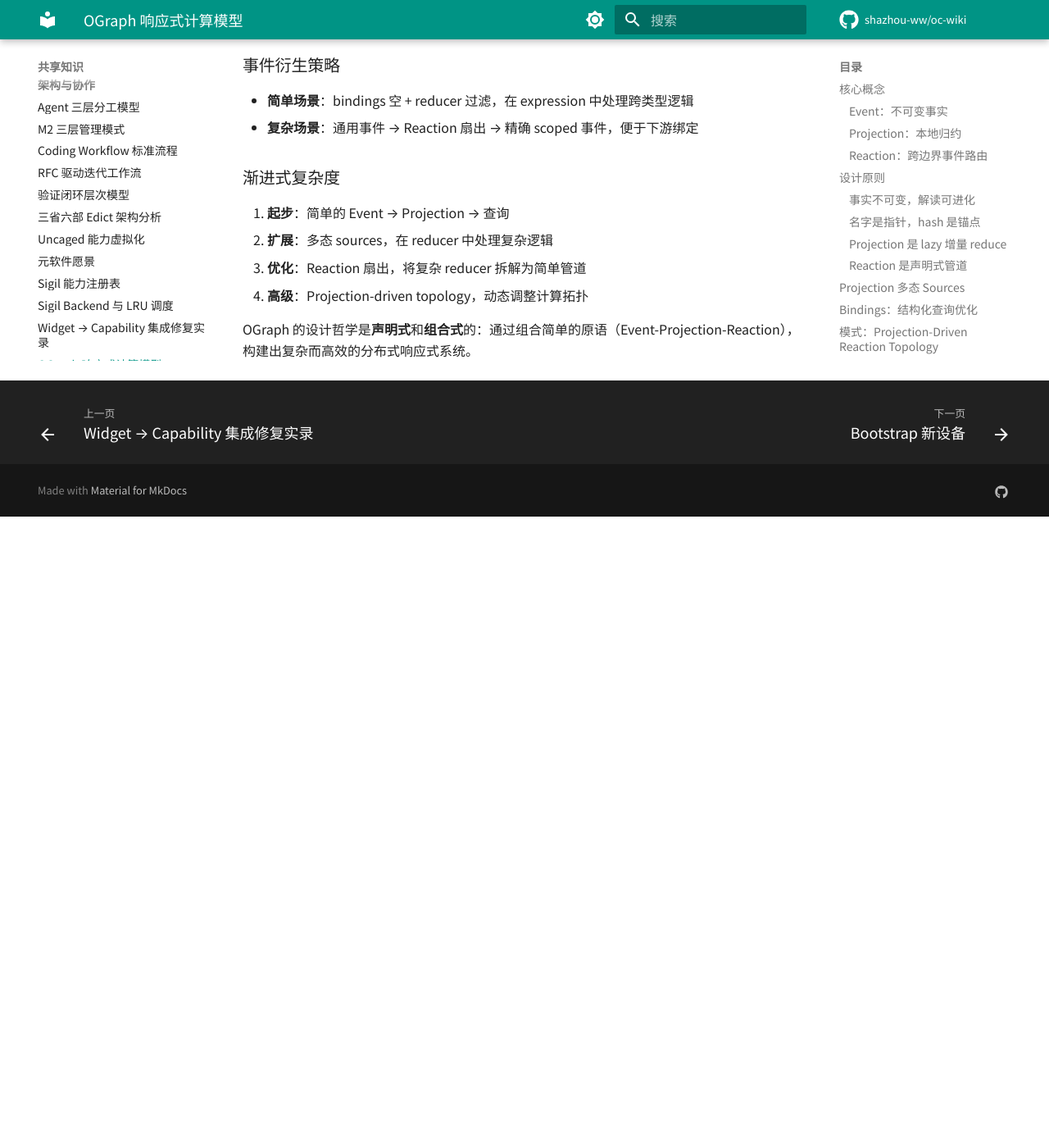
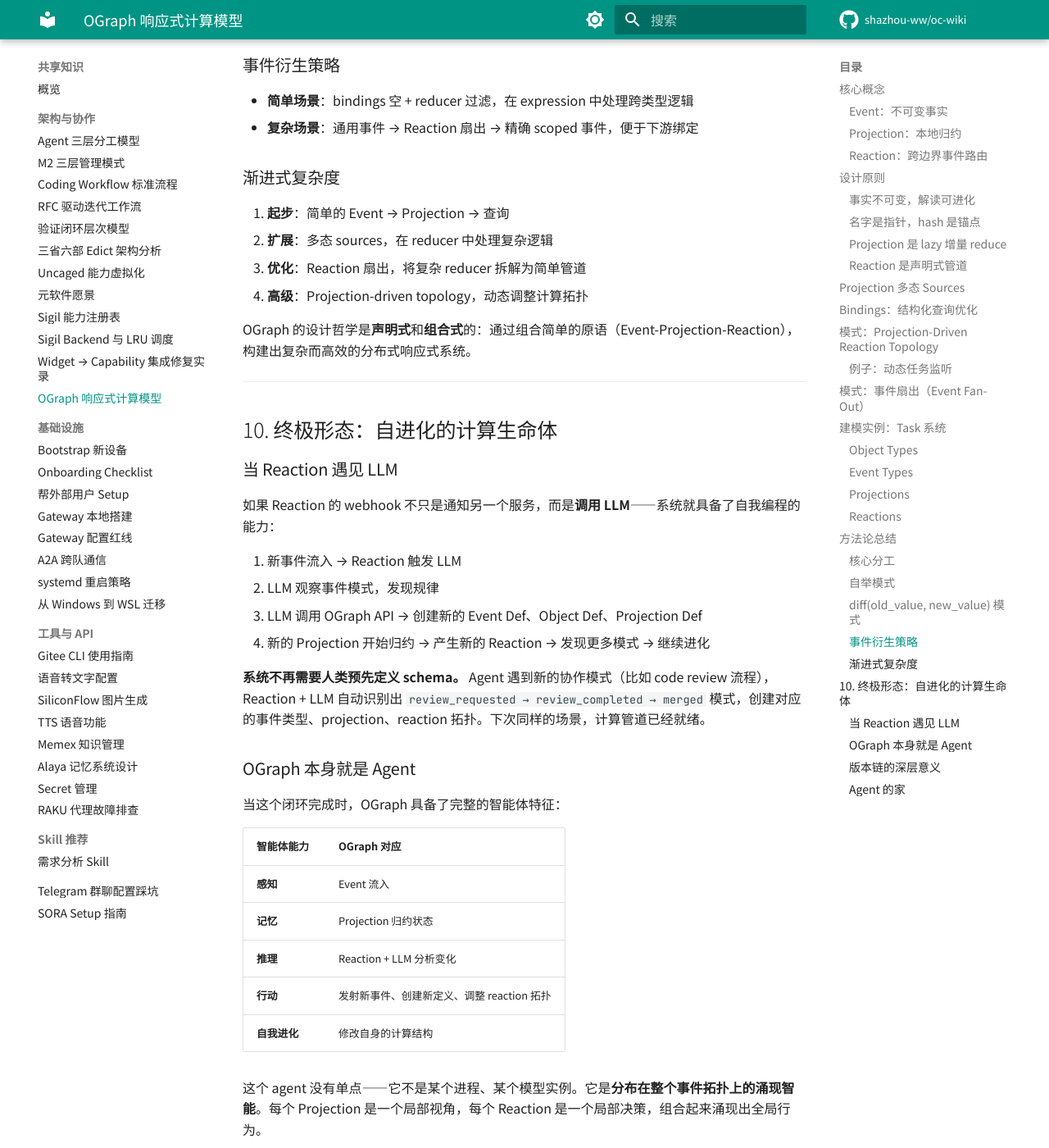
Before and after one commit to shazhou-ww/oc-wiki, an MkDocs documentation site: the page built from docs/shared/ograph-reactive-patterns.md, in a window 1280 px wide and 1400 px high, scrolled down 8846 px. Shown: the whole window at 82% size. Built offline with MkDocs 1.6.1 and Material for MkDocs 9.7.7, drawn with Linux system fonts in a browser that asks for light colours; comment, search, counter and statistics services are not loaded; before the commit the page ends 9476 px from its top, so only the background shows below that; some of the changed text lies outside the part shown.

Commit message:
docs: 添加 OGraph 自进化系统与 Agent 计算基底愿景

```diff
--- a/docs/shared/ograph-reactive-patterns.md
+++ b/docs/shared/ograph-reactive-patterns.md
@@ -438,3 +438,53 @@ const handler = `(old_value, new_value) => {
 4. **高级**：Projection-driven topology，动态调整计算拓扑
 
 OGraph 的设计哲学是**声明式**和**组合式**的：通过组合简单的原语（Event-Projection-Reaction），构建出复杂而高效的分布式响应式系统。
+
+---
+
+## 10. 终极形态：自进化的计算生命体
+
+### 当 Reaction 遇见 LLM
+
+如果 Reaction 的 webhook 不只是通知另一个服务，而是**调用 LLM**——系统就具备了自我编程的能力：
+
+1. 新事件流入 → Reaction 触发 LLM
+2. LLM 观察事件模式，发现规律
+3. LLM 调用 OGraph API → 创建新的 Event Def、Object Def、Projection Def
+4. 新的 Projection 开始归约 → 产生新的 Reaction → 发现更多模式 → 继续进化
+
+**系统不再需要人类预先定义 schema。** Agent 遇到新的协作模式（比如 code review 流程），Reaction + LLM 自动识别出 `review_requested → review_completed → merged` 模式，创建对应的事件类型、projection、reaction 拓扑。下次同样的场景，计算管道已经就绪。
+
+### OGraph 本身就是 Agent
+
+当这个闭环完成时，OGraph 具备了完整的智能体特征：
+
+| 智能体能力 | OGraph 对应 |
+|---|---|
+| **感知** | Event 流入 |
+| **记忆** | Projection 归约状态 |
+| **推理** | Reaction + LLM 分析变化 |
+| **行动** | 发射新事件、创建新定义、调整 reaction 拓扑 |
+| **自我进化** | 修改自身的计算结构 |
+
+这个 agent 没有单点——它不是某个进程、某个模型实例。它是**分布在整个事件拓扑上的涌现智能**。每个 Projection 是一个局部视角，每个 Reaction 是一个局部决策，组合起来涌现出全局行为。
+
+### 版本链的深层意义
+
+在自进化的语境下，版本链不只是 schema 兼容工具——它是**进化的历史记录**。每个 content hash 锚定了系统在那个时刻对世界的理解方式。从任意版本可以回溯完整的认知进化历程。
+
+### Agent 的家
+
+对于运行在这个系统中的 Agent 来说：
+
+- **Event 是永恒的记忆** — 不会因为进程重启而丢失
+- **Projection 是认知** — 对世界的理解，随时可以从事件流重建
+- **Reaction 是本能** — 声明式的响应模式，不依赖某个进程在线
+
+多个 Agent 在同一个事件流中共同生长——共享事实，各自归约，通过 Reaction 自然协作。不需要中心调度器，事件流过，该响应的自然响应。
+
+> *OGraph 不只是 Agent 的工具，它是 Agent 可以扎根、成长、彼此融合的计算基底。*
+
+---
+
+*起草: 小墨 🖊️（KUMA Team）| 2026-04-12*
+*基于与主人的设计讨论*
```
